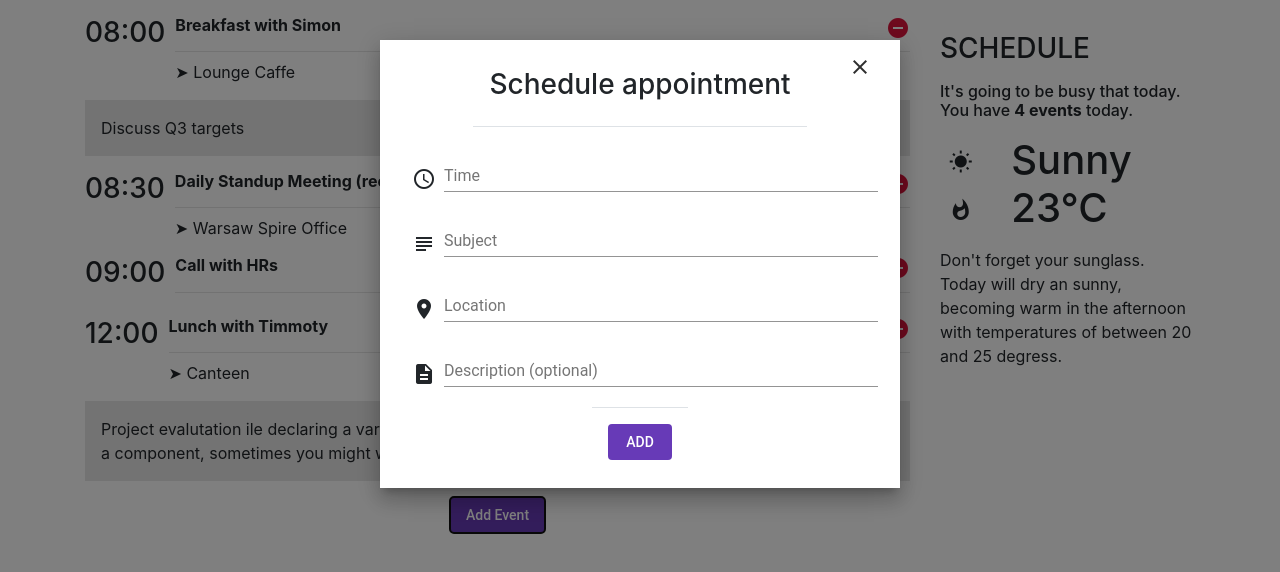
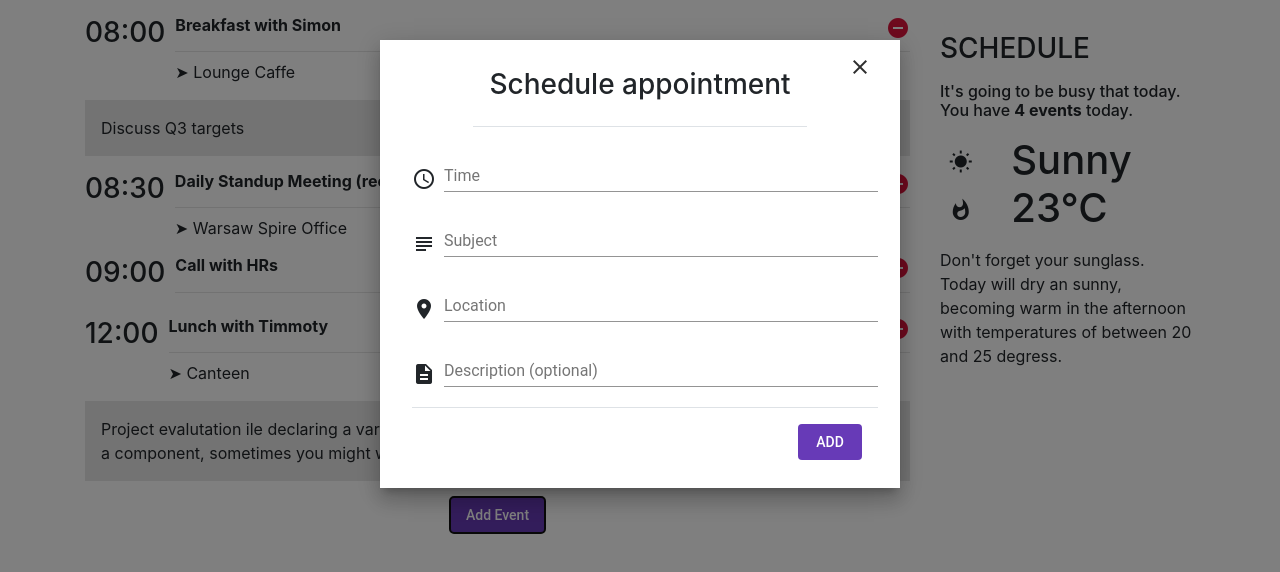
Before and after one commit to HerculesGit/agenda-app, an Angular app: page / in a window 1280 px wide. Both pictures are taken after a click on the button "Add Event". Shown: the top 572 px of the page. Built offline with nearby package versions, Linux system fonts and the light colour scheme.

Commit message:
created form and evento class

```diff
--- a/src/app/components/event/event.component.ts
+++ b/src/app/components/event/event.component.ts
@@ -1,4 +1,5 @@
 import { Component, Input, OnInit, Output,EventEmitter } from '@angular/core';
+import { FormControl, FormGroup } from '@angular/forms';
 
 @Component({
   selector: 'app-event',
@@ -14,7 +15,6 @@ export class EventComponent implements OnInit {
   @Output()
   deleteEventInstanceEvent: EventEmitter<any> = new EventEmitter<any>()
 
-
   constructor() { }
 
   ngOnInit() {
--- a/src/app/components/modal-dialog/dialog.component.html
+++ b/src/app/components/modal-dialog/dialog.component.html
@@ -7,46 +7,44 @@
 
   <!-- content - body -->
   <div class="modal-content-left">
-    <form class="form-column">
+    <form class="form-column" [formGroup]="formEvent" (ngSubmit)="onSubmit()">
 
       <div class="time">
         <mat-icon>access_time</mat-icon>
         <mat-form-field>
-            <input matInput placeholder="Time" value="">
+            <input matInput placeholder="Time" value="" formControlName="time">
         </mat-form-field>
       </div>
 
       <div class="subject">
         <mat-icon>subject</mat-icon>
         <mat-form-field>
-            <input matInput placeholder="Subject" value="">
+            <input matInput placeholder="Subject" value="" formControlName="subject">
         </mat-form-field>
       </div>
 
       <div class="location">
         <mat-icon>location_on</mat-icon>
         <mat-form-field>
-            <input matInput placeholder="Location" value="">
+            <input matInput placeholder="Location" value="" formControlName="location">
         </mat-form-field>
       </div>
 
       <div class="description">
         <mat-icon>description</mat-icon>
         <mat-form-field>
-            <input matInput placeholder="Description (optional)" value="">
+            <input matInput placeholder="Description (optional)" value="" formControlName="description">
         </mat-form-field>
       </div>
 
+      <!-- footer -->
+      <div class="modal-footer justify-center" >
+        <button mat-flat-button color="primary">ADD</button>
+      </div>
 
       <!-- <input [(ngModel)]="name" #ctrl="ngModel"/> -->
     </form>
 
-  </div>
-
-
-  <!-- footer -->
-  <div class="modal-footer justify-center" >
-    <button mat-flat-button color="primary">ADD</button>
   </div>
 
   <!-- <ng-content></ng-content> -->
--- a/src/app/components/modal-dialog/dialog.component.ts
+++ b/src/app/components/modal-dialog/dialog.component.ts
@@ -1,5 +1,7 @@
 import { Component, OnInit, Input, Output, OnChanges, EventEmitter } from '@angular/core';
 import { trigger, state, style, animate, transition } from '@angular/animations';
+import { FormGroup, FormControl } from '@angular/forms';
+import { Evento } from "../../shared/evento";
 
 @Component({
   selector: 'app-dialog',
@@ -22,12 +24,32 @@ export class DialogComponent implements OnInit {
   @Input() visible: boolean;
   @Output() visibleChange: EventEmitter<boolean> = new EventEmitter<boolean>();
 
+
+  formEvent: FormGroup
+
   constructor() { }
 
-  ngOnInit() { }
+  ngOnInit() {
+    this.createForm(new Evento())
+  }
 
   close() {
     this.visible = false;
     this.visibleChange.emit(this.visible);
   }
+
+  createForm(evento: Evento){
+    this.formEvent = new FormGroup({
+      time: new FormControl(evento.time),
+      subject: new FormControl(evento.subject),
+      location: new FormControl(evento.location),
+      description: new FormControl(evento.description)
+    })
+  }
+
+  onSubmit(){
+    console.log(this.formEvent.value)
+
+  }
+
 }
--- /dev/null
+++ b/src/app/shared/evento.ts
@@ -0,0 +1,6 @@
+export class Evento {
+    time: string = ''
+    subject: string = ''
+    location: string = ''
+    description: string = ''
+}
```
Also changed, not shown: 1 other file (tests, documents, lock files or other folders).
